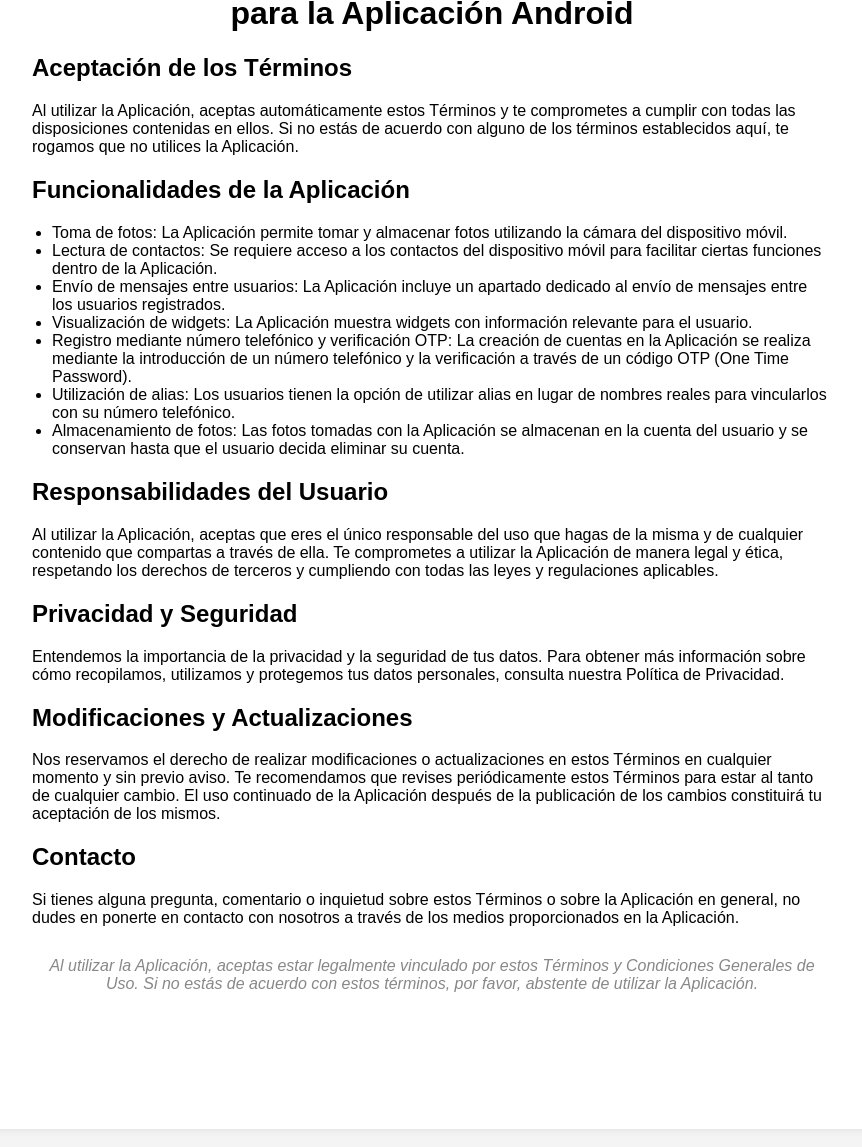
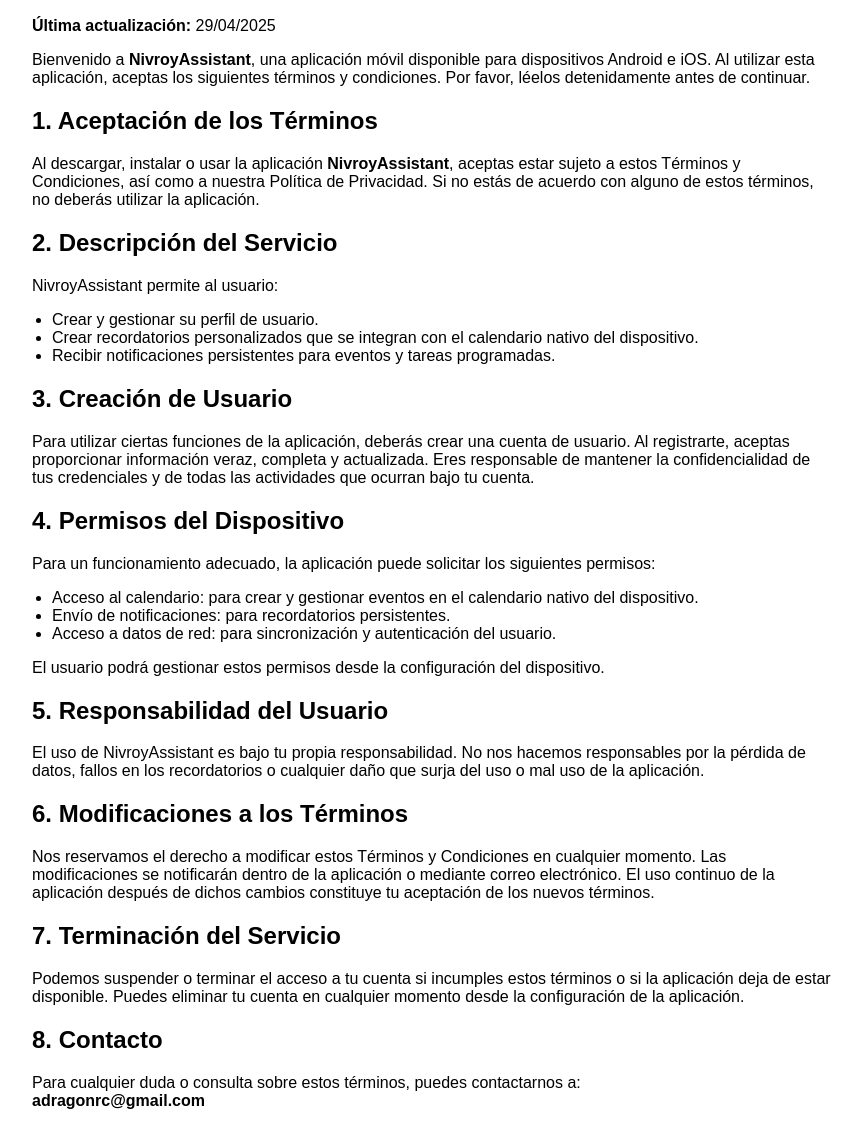
Before and after one commit to adragonrc/NivroyAssintantWeb, a plain HTML site: page index.html in a window 1280 px wide. Shown: the part 233-1380 px from the top of the page, without its empty margins (208-1070 px from the left). Drawn offline with Linux system fonts and the light colour scheme.

Commit message:
#feat: refactor terms and conditions

```diff
--- a/index.html
+++ b/index.html
@@ -8,34 +8,46 @@
 </head>
 <body>
     <div class="container">
-        <h1>PRUEBA Términos y Condiciones Generales de Uso para la Aplicación Android</h1>
-        <h2>Aceptación de los Términos</h2>
-        <p>Al utilizar la Aplicación, aceptas automáticamente estos Términos y te comprometes a cumplir con todas las disposiciones contenidas en ellos. Si no estás de acuerdo con alguno de los términos establecidos aquí, te rogamos que no utilices la Aplicación.</p>
+        <h1>Términos y Condiciones de Uso</h1>
+  <p><strong>Última actualización:</strong> 29/04/2025</p>
 
-        <h2>Funcionalidades de la Aplicación</h2>
-        <ul>
-            <li>Toma de fotos: La Aplicación permite tomar y almacenar fotos utilizando la cámara del dispositivo móvil.</li>
-            <li>Lectura de contactos: Se requiere acceso a los contactos del dispositivo móvil para facilitar ciertas funciones dentro de la Aplicación.</li>
-            <li>Envío de mensajes entre usuarios: La Aplicación incluye un apartado dedicado al envío de mensajes entre los usuarios registrados.</li>
-            <li>Visualización de widgets: La Aplicación muestra widgets con información relevante para el usuario.</li>
-            <li>Registro mediante número telefónico y verificación OTP: La creación de cuentas en la Aplicación se realiza mediante la introducción de un número telefónico y la verificación a través de un código OTP (One Time Password).</li>
-            <li>Utilización de alias: Los usuarios tienen la opción de utilizar alias en lugar de nombres reales para vincularlos con su número telefónico.</li>
-            <li>Almacenamiento de fotos: Las fotos tomadas con la Aplicación se almacenan en la cuenta del usuario y se conservan hasta que el usuario decida eliminar su cuenta.</li>
-        </ul>
+  <p>Bienvenido a <strong>NivroyAssistant</strong>, una aplicación móvil disponible para dispositivos Android e iOS. Al utilizar esta aplicación, aceptas los siguientes términos y condiciones. Por favor, léelos detenidamente antes de continuar.</p>
 
-        <h2>Responsabilidades del Usuario</h2>
-        <p>Al utilizar la Aplicación, aceptas que eres el único responsable del uso que hagas de la misma y de cualquier contenido que compartas a través de ella. Te comprometes a utilizar la Aplicación de manera legal y ética, respetando los derechos de terceros y cumpliendo con todas las leyes y regulaciones aplicables.</p>
+  <h2>1. Aceptación de los Términos</h2>
+  <p>Al descargar, instalar o usar la aplicación <strong>NivroyAssistant</strong>, aceptas estar sujeto a estos Términos y Condiciones, así como a nuestra Política de Privacidad. Si no estás de acuerdo con alguno de estos términos, no deberás utilizar la aplicación.</p>
 
-        <h2>Privacidad y Seguridad</h2>
-        <p>Entendemos la importancia de la privacidad y la seguridad de tus datos. Para obtener más información sobre cómo recopilamos, utilizamos y protegemos tus datos personales, consulta nuestra Política de Privacidad.</p>
+  <h2>2. Descripción del Servicio</h2>
+  <p>NivroyAssistant permite al usuario:</p>
+  <ul>
+    <li>Crear y gestionar su perfil de usuario.</li>
+    <li>Crear recordatorios personalizados que se integran con el calendario nativo del dispositivo.</li>
+    <li>Recibir notificaciones persistentes para eventos y tareas programadas.</li>
+  </ul>
 
-        <h2>Modificaciones y Actualizaciones</h2>
-        <p>Nos reservamos el derecho de realizar modificaciones o actualizaciones en estos Términos en cualquier momento y sin previo aviso. Te recomendamos que revises periódicamente estos Términos para estar al tanto de cualquier cambio. El uso continuado de la Aplicación después de la publicación de los cambios constituirá tu aceptación de los mismos.</p>
+  <h2>3. Creación de Usuario</h2>
+  <p>Para utilizar ciertas funciones de la aplicación, deberás crear una cuenta de usuario. Al registrarte, aceptas proporcionar información veraz, completa y actualizada. Eres responsable de mantener la confidencialidad de tus credenciales y de todas las actividades que ocurran bajo tu cuenta.</p>
 
-        <h2>Contacto</h2>
-        <p>Si tienes alguna pregunta, comentario o inquietud sobre estos Términos o sobre la Aplicación en general, no dudes en ponerte en contacto con nosotros a través de los medios proporcionados en la Aplicación.</p>
+  <h2>4. Permisos del Dispositivo</h2>
+  <p>Para un funcionamiento adecuado, la aplicación puede solicitar los siguientes permisos:</p>
+  <ul>
+    <li>Acceso al calendario: para crear y gestionar eventos en el calendario nativo del dispositivo.</li>
+    <li>Envío de notificaciones: para recordatorios persistentes.</li>
+    <li>Acceso a datos de red: para sincronización y autenticación del usuario.</li>
+  </ul>
+  <p>El usuario podrá gestionar estos permisos desde la configuración del dispositivo.</p>
 
-        <p class="disclaimer">Al utilizar la Aplicación, aceptas estar legalmente vinculado por estos Términos y Condiciones Generales de Uso. Si no estás de acuerdo con estos términos, por favor, abstente de utilizar la Aplicación.</p>
+  <h2>5. Responsabilidad del Usuario</h2>
+  <p>El uso de NivroyAssistant es bajo tu propia responsabilidad. No nos hacemos responsables por la pérdida de datos, fallos en los recordatorios o cualquier daño que surja del uso o mal uso de la aplicación.</p>
+
+  <h2>6. Modificaciones a los Términos</h2>
+  <p>Nos reservamos el derecho a modificar estos Términos y Condiciones en cualquier momento. Las modificaciones se notificarán dentro de la aplicación o mediante correo electrónico. El uso continuo de la aplicación después de dichos cambios constituye tu aceptación de los nuevos términos.</p>
+
+  <h2>7. Terminación del Servicio</h2>
+  <p>Podemos suspender o terminar el acceso a tu cuenta si incumples estos términos o si la aplicación deja de estar disponible. Puedes eliminar tu cuenta en cualquier momento desde la configuración de la aplicación.</p>
+
+  <h2>8. Contacto</h2>
+  <p>Para cualquier duda o consulta sobre estos términos, puedes contactarnos a:<br>
+  <strong>adragonrc@gmail.com</strong></p>
     </div>
 </body>
 </html>
```
